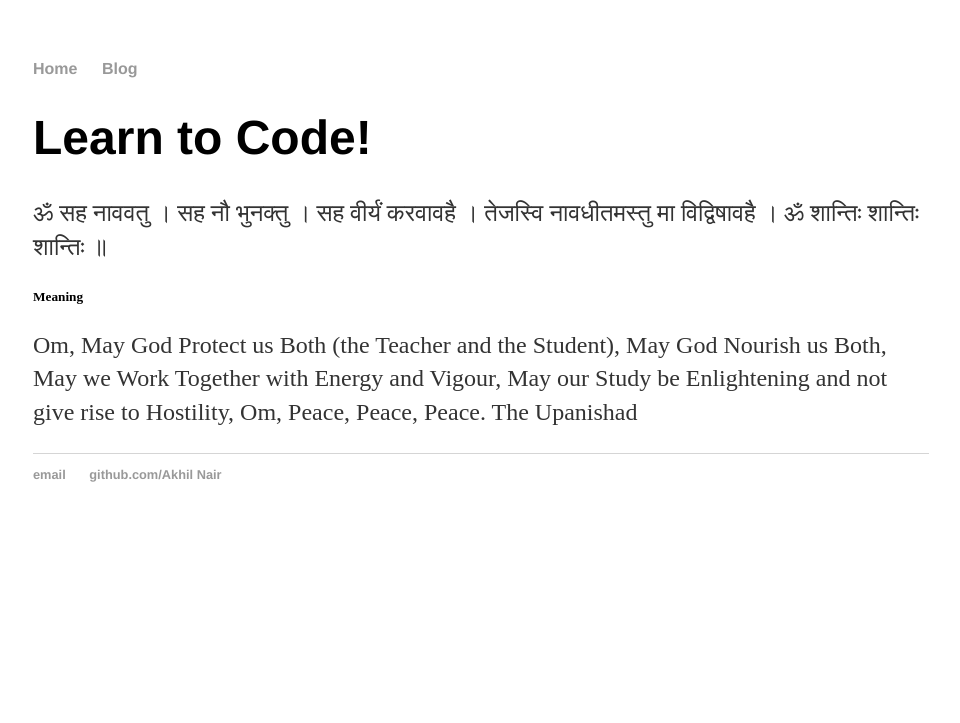
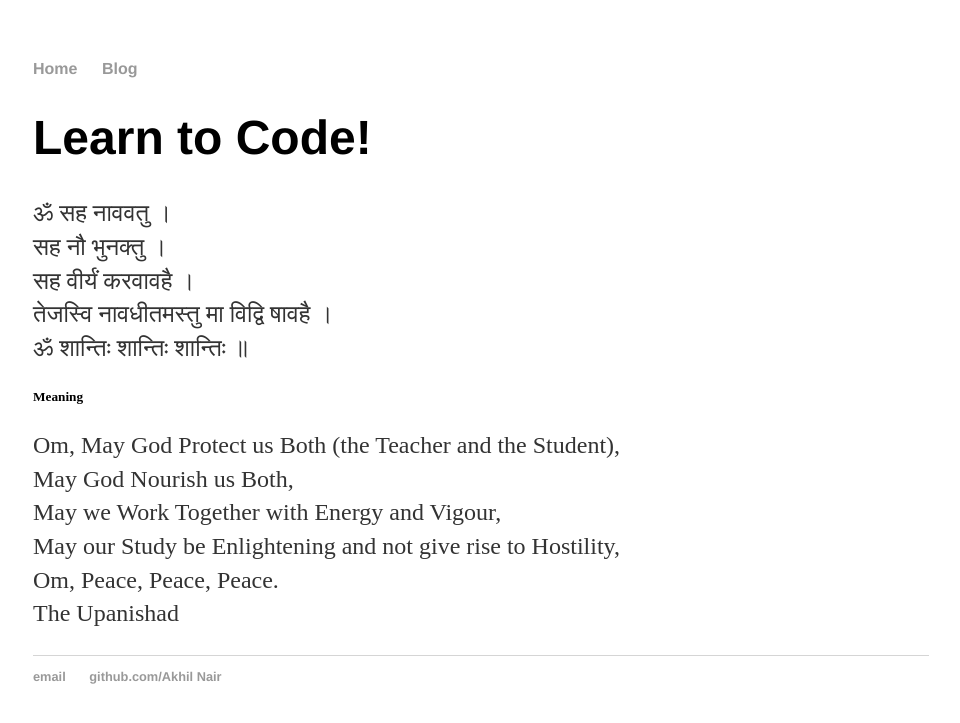
Before and after one commit to akhiln007/web-repo, a Jekyll site: the page built from index.html, in a window 1280 px wide. Shown: the top 723 px of the page, without its empty margins (159-1119 px from the left). Built offline with Jekyll 4.4.1, drawn with Linux system fonts in a browser that asks for light colours.

Commit message:
added the break

```diff
--- a/index.html
+++ b/index.html
@@ -4,19 +4,19 @@
 ---
     		<div class="blurb">
         		<h1>Learn to Code!</h1>
-				<p>ॐ सह नाववतु ।
-				   सह नौ भुनक्तु ।
-				   सह वीर्यं करवावहै ।
-                                   तेजस्वि नावधीतमस्तु मा विद्विषावहै ।
+				<p>ॐ सह नाववतु । <br>
+				   सह नौ भुनक्तु । <br>
+				   सह वीर्यं करवावहै ।<br>
+                                   तेजस्वि नावधीतमस्तु मा विद्वि षावहै  ।<br>
                                    ॐ शान्तिः शान्तिः शान्तिः ॥</p>
 
                                 <h5>Meaning</h5>
                                 <p>
-                                   Om, May God Protect us Both (the Teacher and the Student),
-				   May God Nourish us Both,
-                                   May we Work Together with Energy and Vigour,
-                                   May our Study be Enlightening and not give rise to Hostility,
-                                   Om, Peace, Peace, Peace.
+                                   Om, May God Protect us Both (the Teacher and the Student), <br>
+				   May God Nourish us Both, <br>
+                                   May we Work Together with Energy and Vigour, <br>
+                                   May our Study be Enlightening and not give rise to Hostility, <br>
+                                   Om, Peace, Peace, Peace.<br>
                                                          The Upanishad
                                 </p>
     		</div><!-- /.blurb -->
```
